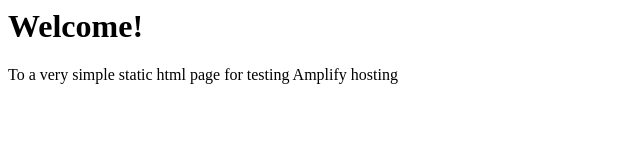
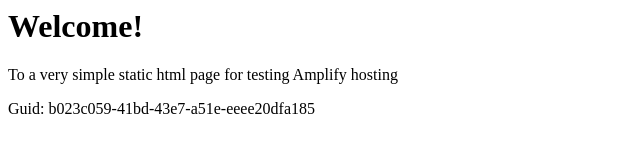
Before and after one commit to aws-aemilia-pdx/Github-PR-Commit-Integration-Test-DoNotTouch-v1-preprod-us-west-2, a website: page src/index.html in a window 1280 px wide. Shown: the whole page, without its empty margins (0-640 px from the left). Drawn offline with Linux system fonts and the light colour scheme.

Commit message:
commit from integ tests

```diff
--- a/src/index.html
+++ b/src/index.html
@@ -1,3 +1,5 @@
+
+
 <html lang="en">
 
 <head>
@@ -10,6 +12,6 @@
 <body>
     <h1>Welcome!</h1>
     <p>To a very simple static html page for testing Amplify hosting</p>
-</body>
+    <p>Guid: b023c059-41bd-43e7-a51e-eeee20dfa185</p></body>
 
 </html>
```
